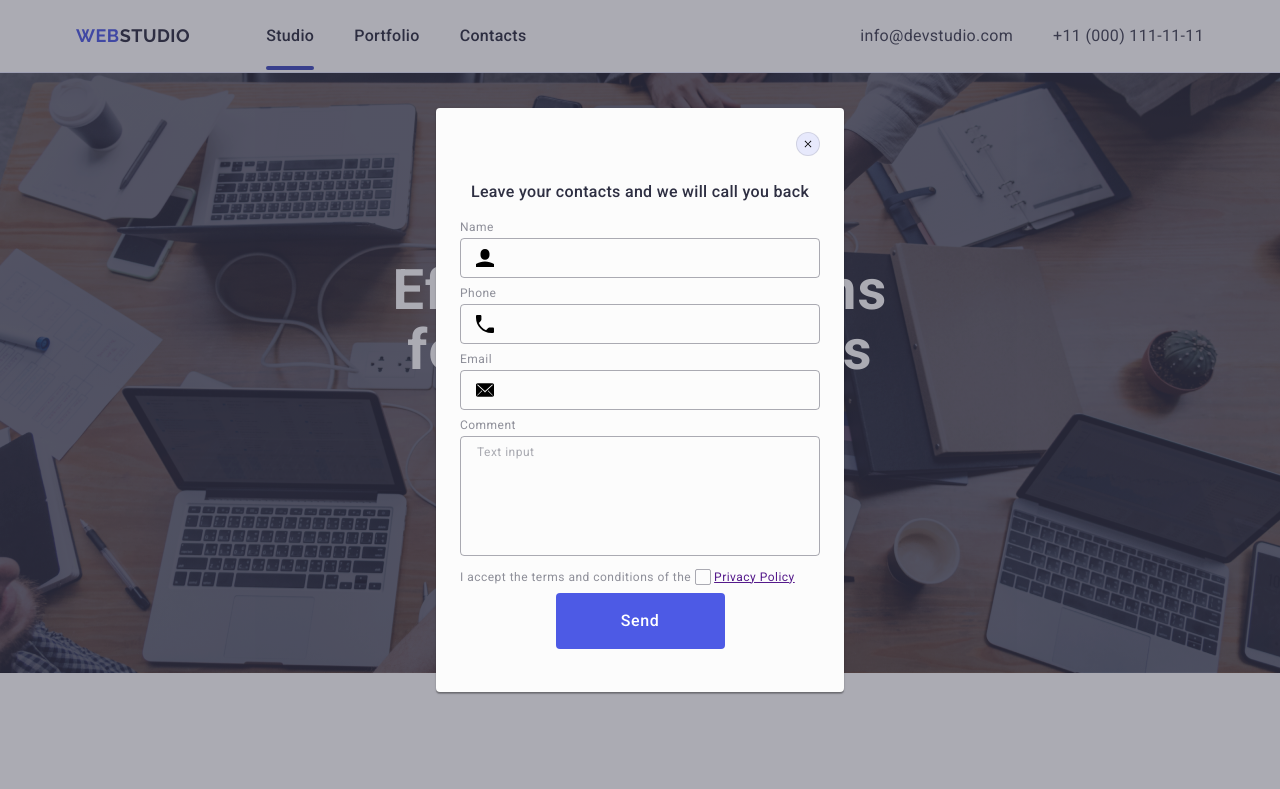
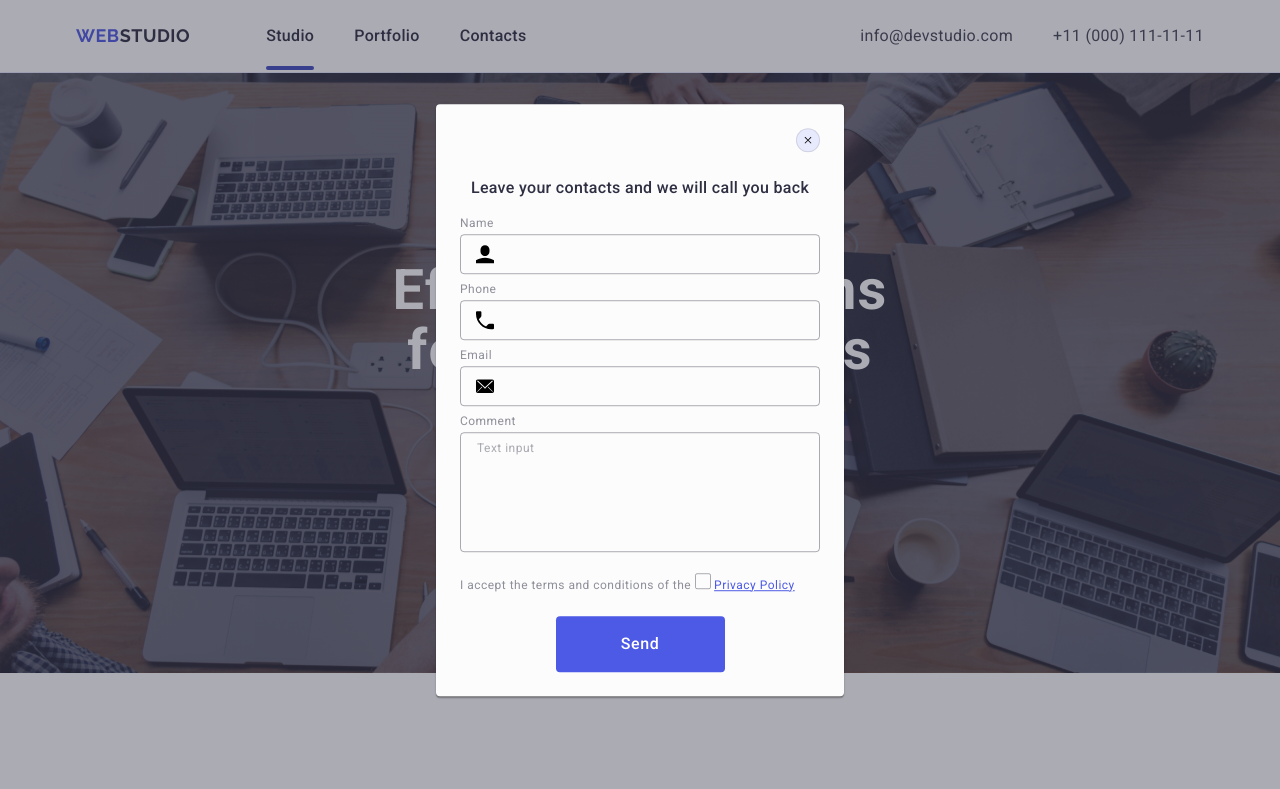
Before and after one commit to Chercheuse/goit-markup-hw-05, a plain HTML site: page index.html in a window 1280 px wide. Shown: the top 789 px of the page. Drawn offline with nearby package versions, Linux system fonts and the light colour scheme.

Commit message:
corrected mistakes

```diff
--- a/css/styles.css
+++ b/css/styles.css
@@ -595,6 +595,10 @@ input::placeholder {
   margin-bottom: 8px;
 }
 
+.block {
+margin-bottom: 16px;
+}
+
 .form-label {
   font-size: 12px;
   line-height: 1.17;
@@ -712,3 +716,21 @@ textarea::placeholder {
   letter-spacing: 0.48px;
   color: rgba(46, 47, 66, 0.4);
 }
+
+.form-svg:focus {
+  fill: #4D5AE5
+}
+
+.last-section {
+  margin-bottom: 24px;
+}
+
+.privacy-policy input:checked {
+  background-color: #404bbf;
+  border: none;
+  fill:#F4F4FD;
+}
+
+.terms-conditions {
+  color: #4d5ae5;
+}
--- a/index.html
+++ b/index.html
@@ -415,17 +415,17 @@
                         </svg>
                     </div>
                 </div>
-                <div class="inner-section">
+                <div class="inner-section block">
                     <label for="user-comment" class="form-label">Comment</label>
                     <textarea id="user-comment" name="user-comment" placeholder="Text input"
                         class="form-textarea"></textarea>
                 </div>
-                <div class="inner-section">
+                <div class="inner-section last-section">
                     <input id="user-privacy" name="user-privacy" type='checkbox' value="true"
                         class="form-input visually-hidden">
                     <label for="user-privacy" class="form-label">I accept the terms and conditions of the <span
                             class="privacy-policy">
-                            <svg width="10" height="8">
+                            <svg width="10" height="8" class="form-svg">
                                 <use href="./images/icons.svg#icon-checkbox"></use>
                             </svg>
                         </span> <a href='' class='terms-conditions'>Privacy Policy</a></label>
```
